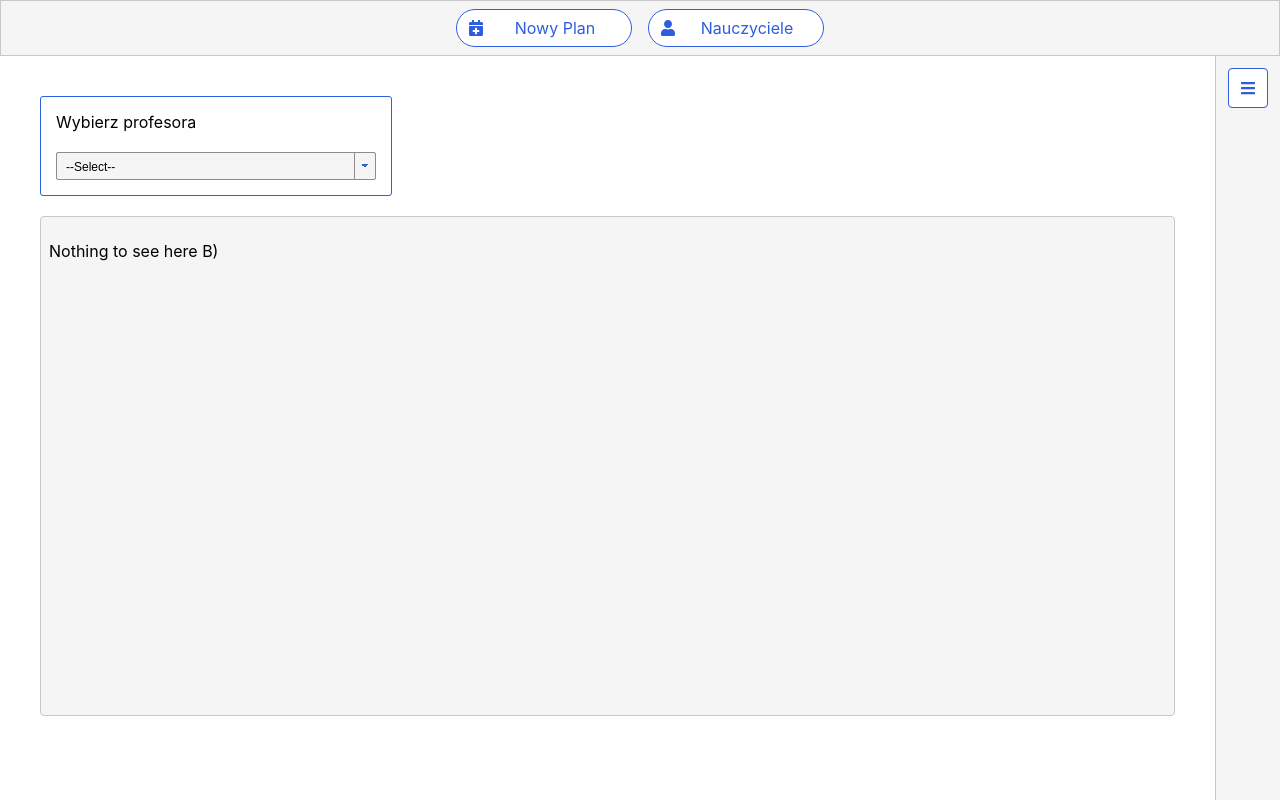
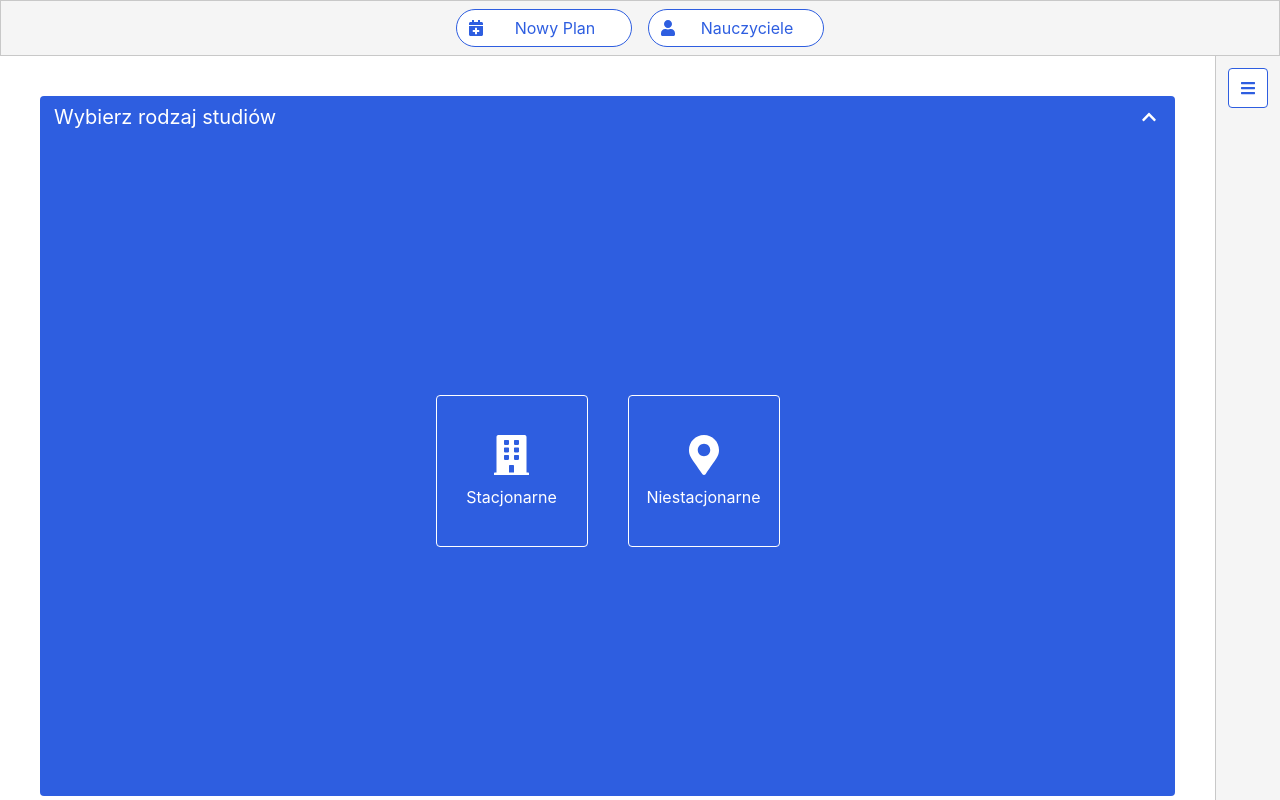
Before and after one commit to WooooCash/UPZ-Frontend_2, a React (Create React App) app: page / in a window 1280 px wide. Built offline with nearby package versions, Linux system fonts and the light colour scheme.

Commit message:
Added routing

```diff
--- a/package.json
+++ b/package.json
@@ -11,6 +11,7 @@
     "@testing-library/user-event": "^13.5.0",
     "react": "^17.0.2",
     "react-dom": "^17.0.2",
+    "react-router-dom": "^5.3.0",
     "react-scripts": "5.0.0",
     "web-vitals": "^2.1.2"
   },
--- a/src/index.js
+++ b/src/index.js
@@ -4,10 +4,14 @@ import './index.css';
 import MainScreen from "./screens/main/MainScreen.js";
 import ConsultationsScreen from './screens/consultations/ConsultationsScreen';
 import reportWebVitals from './reportWebVitals';
+import { BrowserRouter as Router, Route } from 'react-router-dom';
 
 ReactDOM.render(
   <React.StrictMode>
-    <ConsultationsScreen />
+    <Router>
+      <Route exact path="/consultations" component={ConsultationsScreen} />
+      <Route exact path="/" component={MainScreen}/>
+    </Router>
   </React.StrictMode>,
   document.getElementById('root')
 );
--- a/src/screens/components/NavBar/NavBar.js
+++ b/src/screens/components/NavBar/NavBar.js
@@ -2,11 +2,13 @@ import './NavBar.css'
 import React, { useState } from "react";
 import { FontAwesomeIcon } from "@fortawesome/react-fontawesome";
 import { faCalendarPlus, faUser } from "@fortawesome/free-solid-svg-icons";
+import { Link } from 'react-router-dom';
 
 export default function NavBar() {
 
     return (
         <div className="navbar">
+            <Link to="/" style={{ textDecoration: 'none' }}>
                 <div className="navbar-button navbar-button-selected">
                     <div className="navbar-button-icon">
                         <FontAwesomeIcon icon={faCalendarPlus} />
@@ -15,6 +17,8 @@ export default function NavBar() {
                         Nowy Plan
                     </div>
                 </div>
+            </Link>
+            <Link to="/consultations" style={{ textDecoration: 'none' }}>
                 <div className="navbar-button">
                     <div className="navbar-button-icon">
                         <FontAwesomeIcon icon={faUser} />
@@ -23,6 +27,7 @@ export default function NavBar() {
                         Nauczyciele
                     </div>
                 </div>
+            </Link>
         </div>
     );
 }
```
Also changed, not shown: 1 other file (tests, documents, lock files or other folders). Lines whose indentation alone changed are shown as unchanged.
